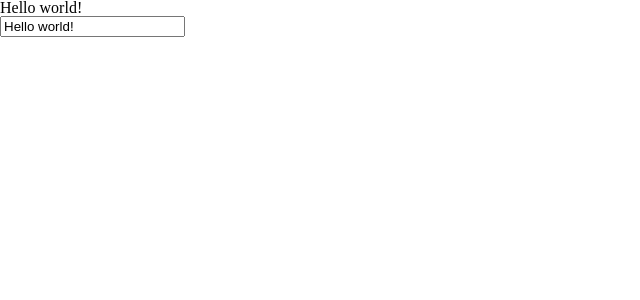
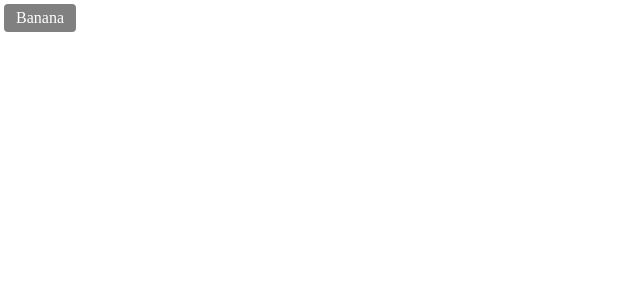
Before and after one commit to funkyblues/vue3-study, a Vue app: page / in a window 1280 px wide. Shown: the top 300 px of the page, without its empty margins (0-640 px from the left). Built offline with nearby package versions, Linux system fonts and the light colour scheme.

Commit message:
component - attribute inheritance

```diff
--- a/src/App.vue
+++ b/src/App.vue
@@ -1,21 +1,14 @@
 <template>
-  <h1>{{ msg }}</h1>
-  <input
-    type="text"
-    v-model.trim="msg"/>
+  <MyBtn class="heropy">
+    Banana
+  </MyBtn>
 </template>
 
 <script>
+import MyBtn from '~/components/MyBtn'
 export default {
-  data() {
-    return {
-      msg: 'Hello world!'
-    }
+  components: {
+    MyBtn
   },
-  watch: {
-    msg() {
-      console.log(typeof this.msg)
-    }
-  }
 }
 </script>
--- a/src/components/MyBtn.vue
+++ b/src/components/MyBtn.vue
@@ -0,0 +1,37 @@
+<template>
+  <div class="btn">
+    <slot></slot>
+  </div>
+</template>
+
+<script>
+export default {
+  props: {
+    color: {
+      type: String,
+      default: 'gray'
+    },
+    large: {
+      type: Boolean,
+      default: false
+    }
+  }
+}
+</script>
+
+<style scoped lang="scss">
+  .btn {
+    display: inline-block;
+    margin: 4px;
+    padding: 6px 12px;
+    border-radius: 4px;
+    background-color: gray;
+    color: white;
+    cursor: pointer;
+    &.large {
+    font-size: 20px;
+    padding: 10px 20px;
+    }
+  }
+
+</style>
```
